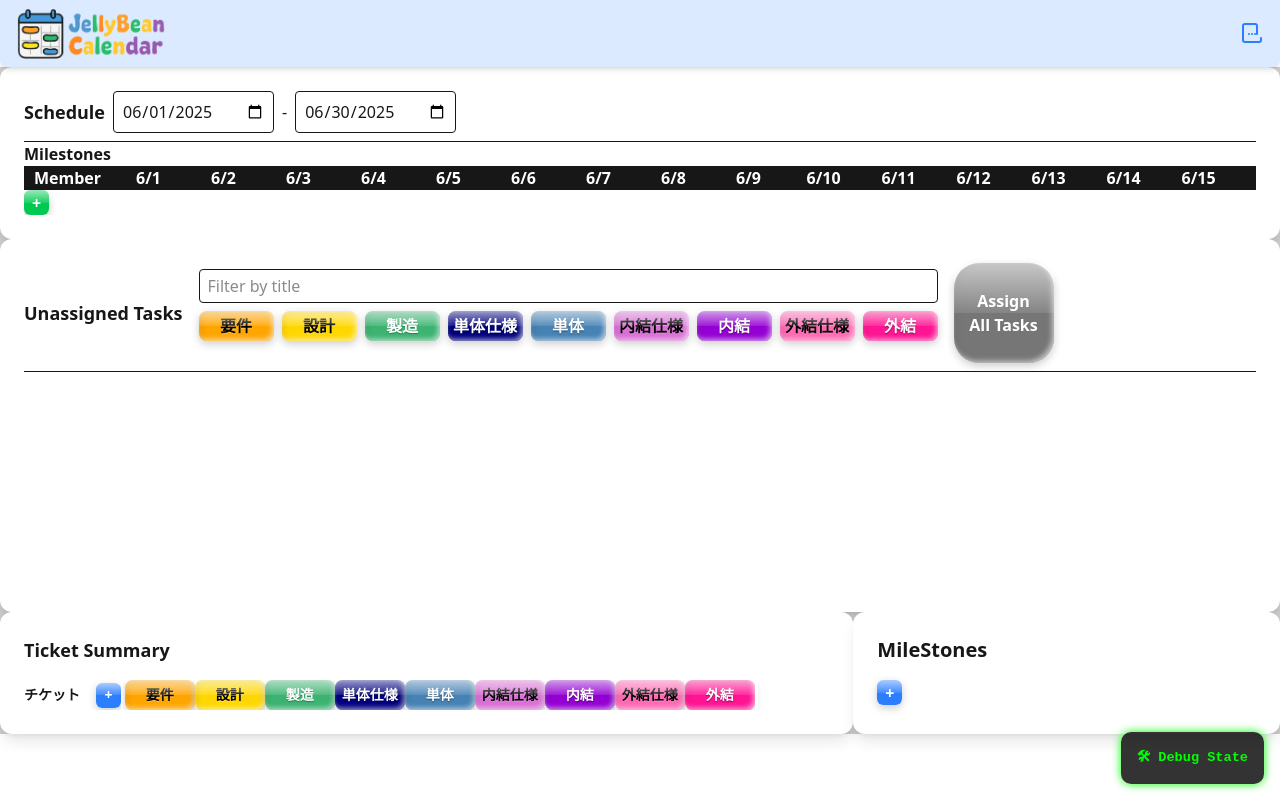
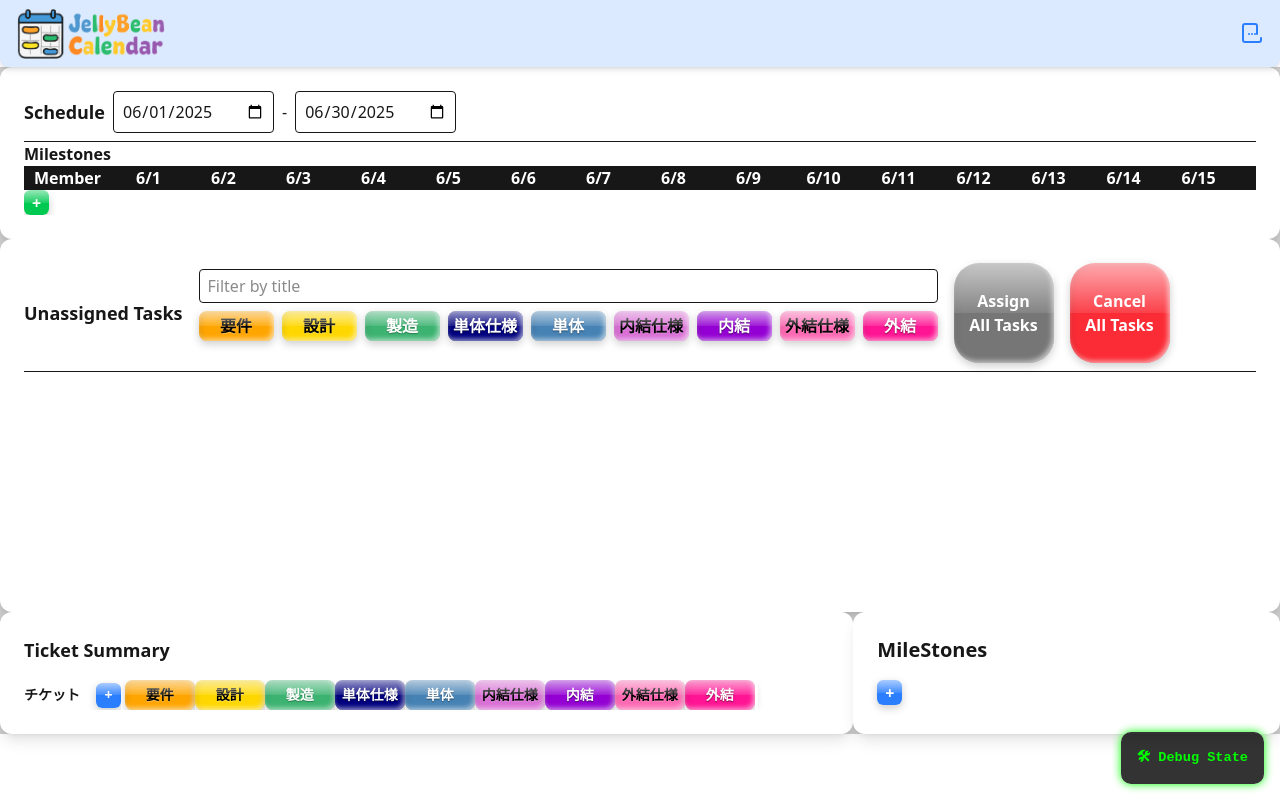
Before and after one commit to Yasu0812/schedule_maker, a Next.js app: page / in a window 1280 px wide. Built offline with nearby package versions, Linux system fonts and the light colour scheme.

Commit message:
Add cancel all tasks functionality to TaskUnassignedBox component

```diff
--- a/src/app/components/task/TaskUnassignedBox.tsx
+++ b/src/app/components/task/TaskUnassignedBox.tsx
@@ -58,6 +58,13 @@ export default function TaskUnassignedBox(props: {
         setPlanedTaskManager(newPlanedManager);
     }
 
+    const allCancelTasks = () => {
+        if (confirm("Are you sure you want to cancel all tasks? This action cannot be undone.")) {
+            const newPlanedManager = new TaskAssignmentService().allCancelTasks();
+            setPlanedTaskManager(newPlanedManager);
+        }
+    }
+
 
     return (
         <>
@@ -70,6 +77,13 @@ export default function TaskUnassignedBox(props: {
                         onClick={fullAutoAssign}
                     >
                         Assign<br />All Tasks
+                    </button>
+                </JellyBean>
+                <JellyBean width={100} height={100} phase={""} selected={false} disabled={false} className="bg-red-500 hover:bg-red-700 text-white font-bold">
+                    <button
+                        onClick={allCancelTasks}
+                    >
+                        Cancel<br />All Tasks
                     </button>
                 </JellyBean>
             </div >
```
